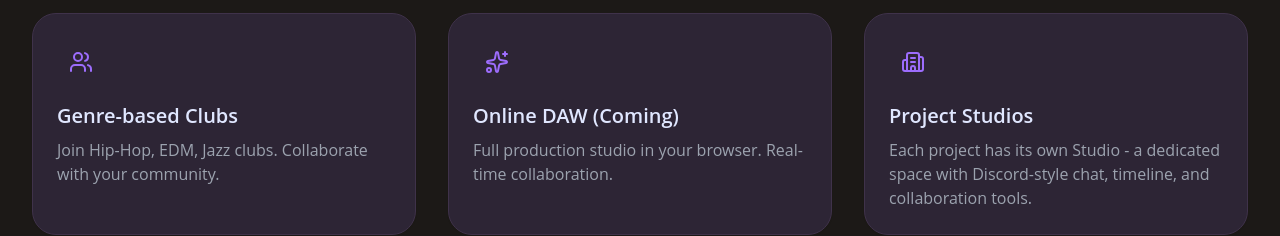
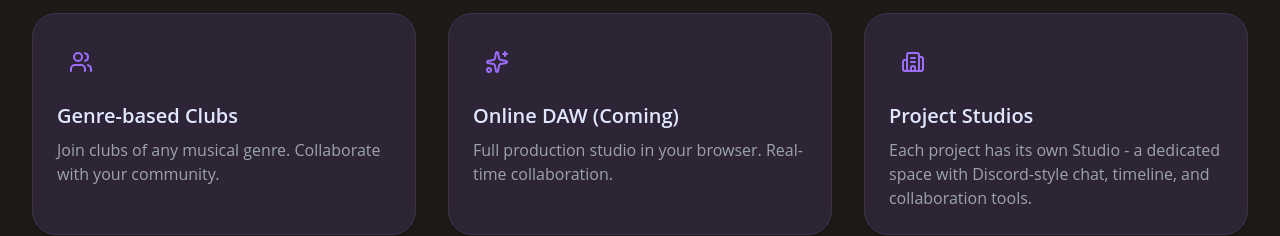
Before and after one commit to ericfrontdev/audio-collab, a Next.js app: page /en in a window 1280 px wide. Shown: the part 1640-1876 px from the top of the page. Built offline with nearby package versions, Linux system fonts and the light colour scheme; no server answers.

Commit message:
Make Genre-based Clubs more inclusive for all genres

```diff
--- a/app/[locale]/page.tsx
+++ b/app/[locale]/page.tsx
@@ -185,7 +185,7 @@
               </div>
               <h3 className="text-xl font-semibold mb-2">Genre-based Clubs</h3>
               <p className="text-muted-foreground">
-                Join Hip-Hop, EDM, Jazz clubs. Collaborate with your community.
+                Join clubs of any musical genre. Collaborate with your community.
               </p>
             </Card>
 
```
